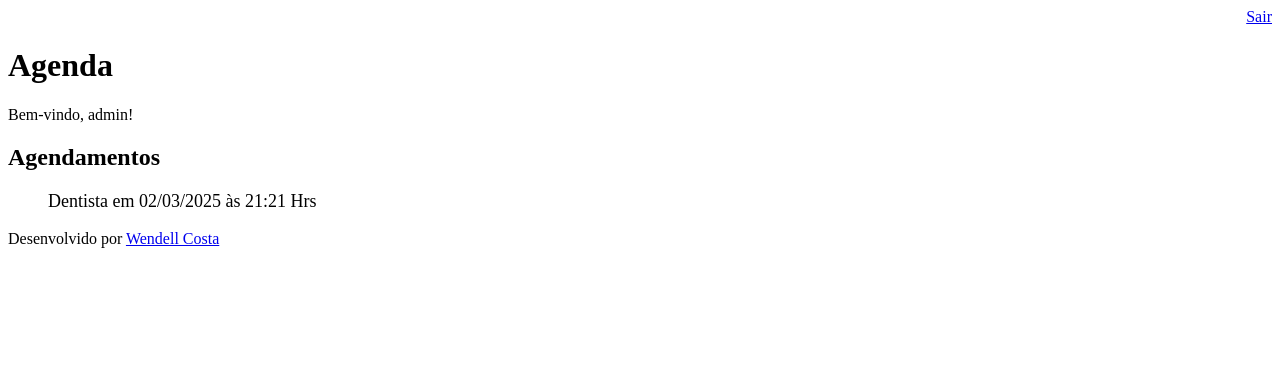
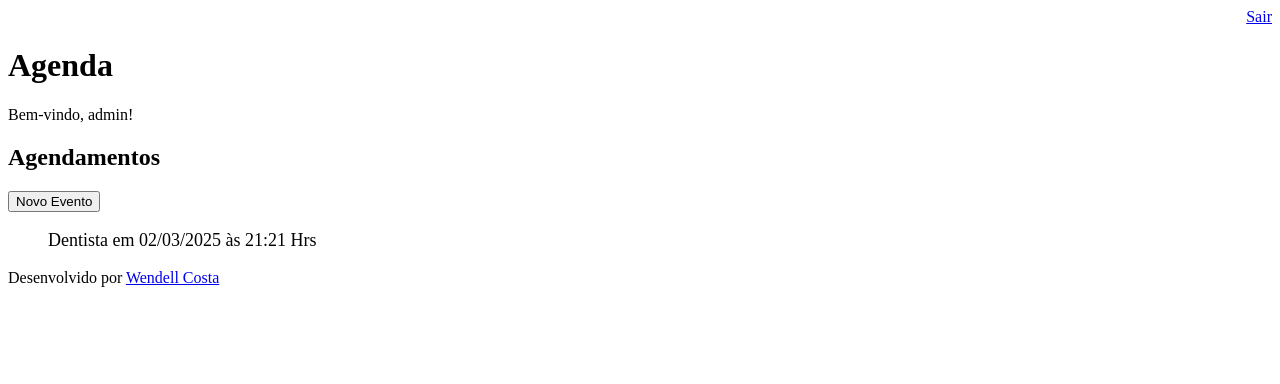
Before and after one commit to wl-costa/django_studies, a Django app: page /agenda/ in a window 1280 px wide. Shown: the top 384 px of the page. Run offline with Django 5.2, Linux system fonts and the light colour scheme; a user stored in the database is signed in; data comes from the database, SQL or seed files in the repository; both versions use the stored data as it was after the commit.

Commit message:
cria um novo template para uma página que será utilizada para registrar novos eventos. configura a rota e a view evento que levará à página evento

```diff
--- a/agenda/agenda/templates/agenda.html
+++ b/agenda/agenda/templates/agenda.html
@@ -2,6 +2,9 @@
 
 {% block content %}
     <h2>Agendamentos</h2>
+    <a href="evento/">
+    <button type="button" href="evento/">Novo Evento</button>
+    </a>
     <ul style="list-style-type: none; font-size: 18px;">
     {% for evento in eventos %}
           <li>{{ evento.titulo }} em {{ evento.get_data_evento}} </li>
--- a/agenda/agenda/urls.py
+++ b/agenda/agenda/urls.py
@@ -22,6 +22,7 @@ from django.views.generic import RedirectView
 urlpatterns = [
     path('admin/', admin.site.urls),
     path('agenda/', views.lista_eventos),
+    path('agenda/evento/', views.evento),
     path('', RedirectView.as_view(url='/agenda/')), # Redireciona para a página agenda.html caso a URL seja vazia
     path('login/', views.login_user),
     path('login/submit', views.submit_login),
--- a/agenda/core/views.py
+++ b/agenda/core/views.py
@@ -34,3 +34,7 @@ def lista_eventos(request):
     evento = Evento.objects.filter(usuario=usuario) # Filtra os eventos do usuário logado e armazena na variável evento
     dados = {'eventos': evento} # Cria um dicionário com o evento e armazena na variável dados
     return render(request, 'agenda.html', dados) # Renderiza a página agenda.html com os dados do dicionário
+
+@login_required(login_url='/login/')
+def evento(request):
+    return render(request, 'evento.html') # Renderiza a página evento.html
```
Also changed, not shown: agenda/agenda/templates/evento.html (added, +9 -0 lines), agenda/db.sqlite3.
